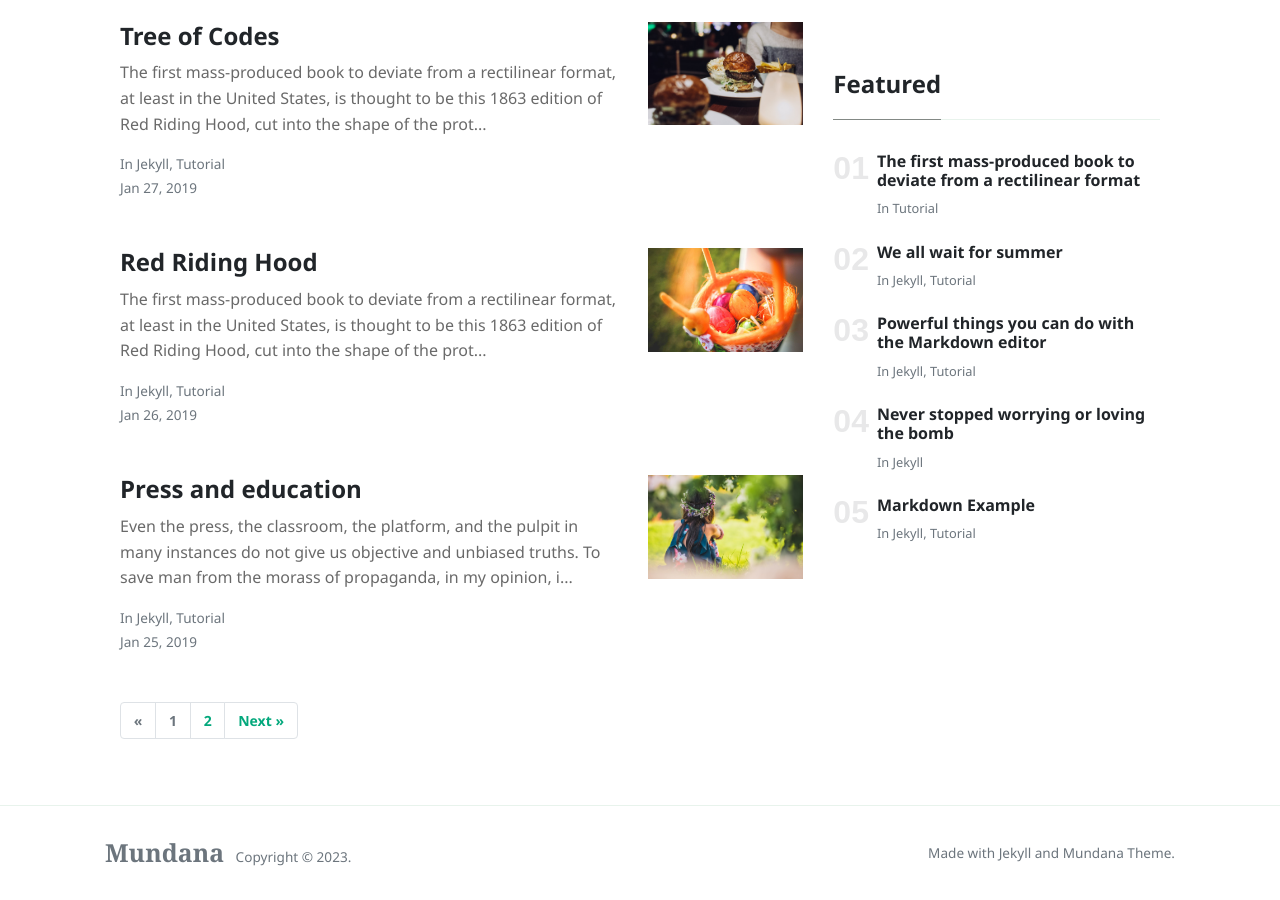
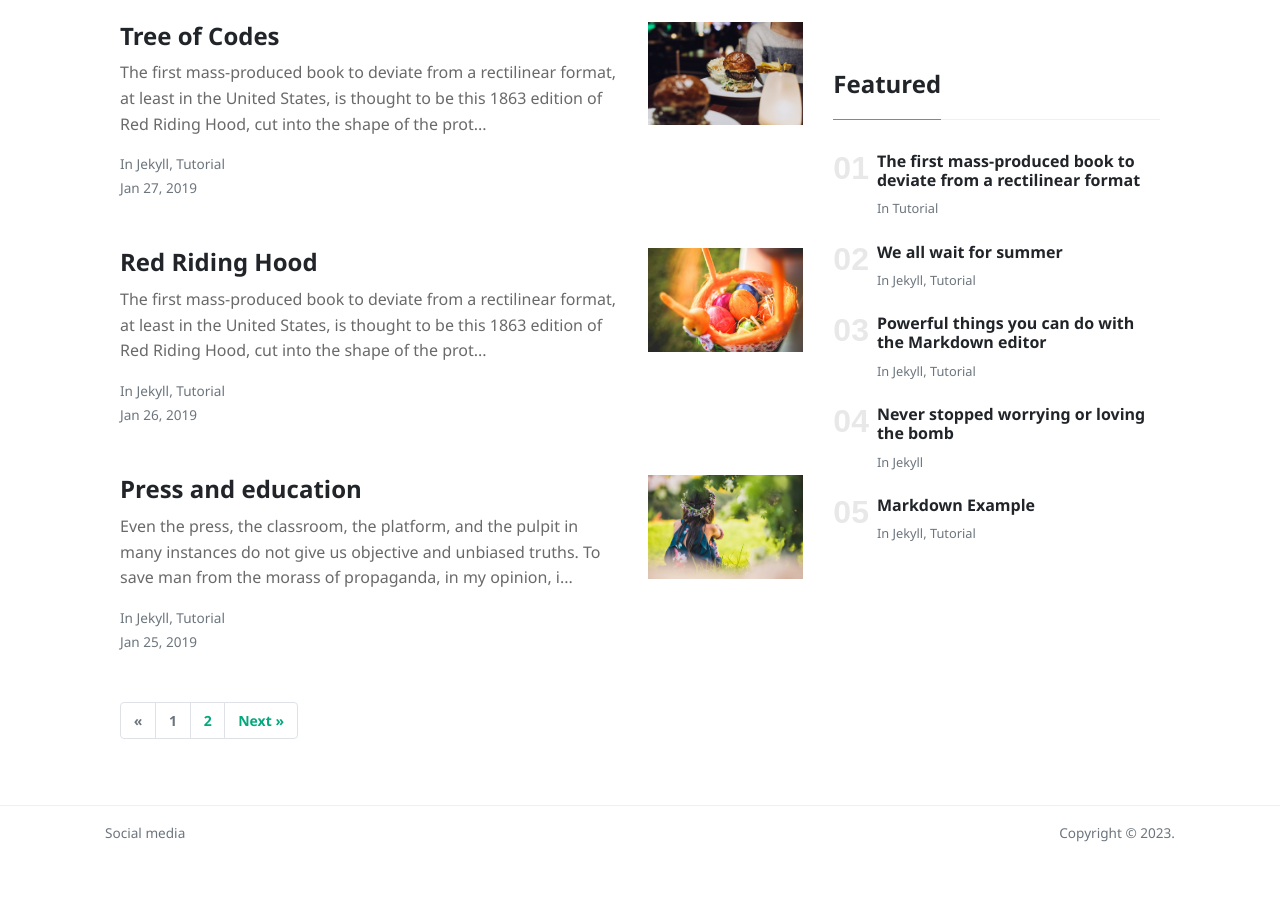
Before and after one commit to diogomatheus/diogomatheus.github.io, a Jekyll site: the page built from index.html, in a window 1280 px wide and 900 px high, scrolled down 1717 px. Built offline with Jekyll 4.4.1, drawn with Linux system fonts in a browser that asks for light colours; nearby versions of some CDN libraries; the list of posts is cut into pages by our own code; after the commit the page ends 2577 px from its top, so only the background shows below that.

Commit message:
refactor: footer content

```diff
--- a/_layouts/default.html
+++ b/_layouts/default.html
@@ -1,6 +1,8 @@
 <!DOCTYPE html>
 <html lang="en">
+
     <head>
+
         <meta charset="utf-8">
         <meta name="viewport" content="width=device-width, initial-scale=1, shrink-to-fit=no">
         <meta http-equiv="X-UA-Compatible" content="ie=edge">
@@ -63,26 +58,17 @@
             {{ content }}
         </main>
 
-
         <!-- Scripts: popper, bootstrap, theme, lunr -->
         <script src="https://cdnjs.cloudflare.com/ajax/libs/popper.js/1.14.6/umd/popper.min.js" integrity="sha384-wHAiFfRlMFy6i5SRaxvfOCifBUQy1xHdJ/yoi7FRNXMRBu5WHdZYu1hA6ZOblgut" crossorigin="anonymous"></script>
-
         <script src="https://stackpath.bootstrapcdn.com/bootstrap/4.2.1/js/bootstrap.min.js" integrity="sha384-B0UglyR+jN6CkvvICOB2joaf5I4l3gm9GU6Hc1og6Ls7i6U/mkkaduKaBhlAXv9k" crossorigin="anonymous"></script>
-
         <script src="{{site.baseurl}}/assets/js/theme.js"></script>
-
 
         <!-- Footer -->
         <footer class="bg-white border-top p-3 text-muted small">
             <div class="container">
                 <div class="row align-items-center justify-content-between">
-            <div>
-                <span class="navbar-brand mr-2 mb-0"><strong>Mundana</strong></span>
-                <span>Copyright © <script>document.write(new Date().getFullYear())</script>.</span>
-            </div>
-            <div>
-                Made with Jekyll and Mundana Theme.
-            </div>
+                    <div>Social media</div>
+                    <div>Copyright © <script>document.write(new Date().getFullYear())</script>.</div>
                 </div>
             </div>
         </footer>
```
Also changed, not shown: other parts of _layouts/default.html (+2 -9 lines). Lines whose indentation alone changed are shown as unchanged.
